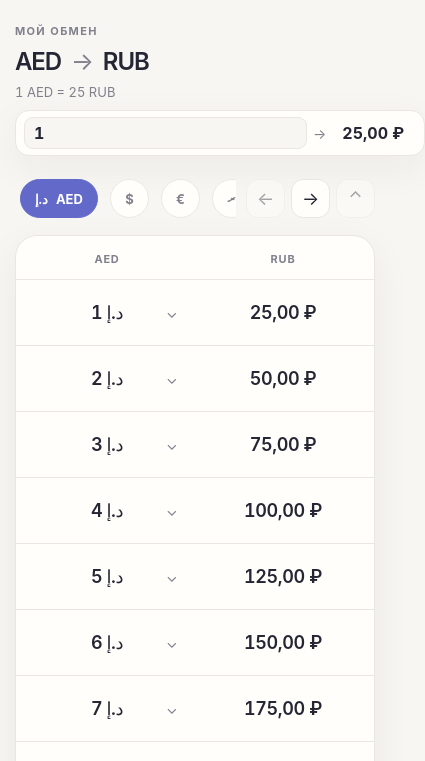
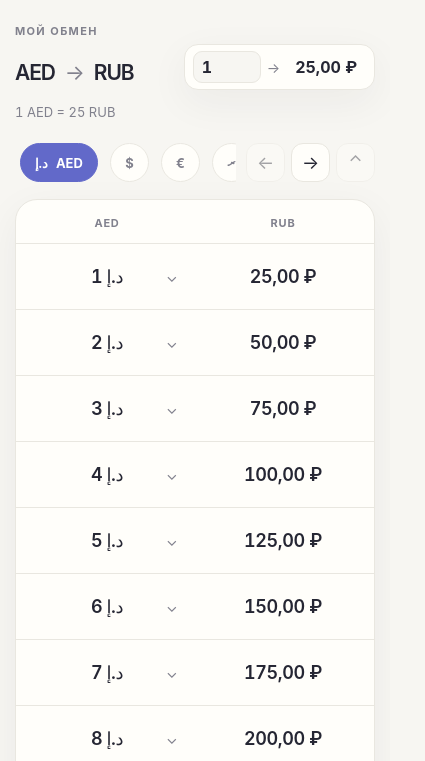
Before and after one commit to OopsPoops/exchange, a plain HTML site: page index.html in a window 390 px wide. Shown: the part 64-825 px from the top of the page, 425 px wide, since content can reach past the window. Drawn offline with Linux system fonts and the light colour scheme.

Commit message:
Update index.html

```diff
--- a/index.html
+++ b/index.html
@@ -92,8 +92,15 @@
     .theme-switch[aria-checked="true"] .theme-switch-thumb { transform: translateX(22px); }
     .theme-setting-row { display: flex; align-items: center; justify-content: space-between; gap: 16px; }
     .theme-setting-title { font-size: 14px; }
-    .intro { display: grid; grid-template-columns: repeat(2, minmax(0, 1fr)); gap: 10px 28px; align-items: center; margin: 0 0 23px; }
-    .intro-main { min-width: 0; }
+    .intro {
+      display: grid; gap: 4px 28px; align-items: center; margin: 0 0 23px;
+      grid-template-columns: repeat(2, minmax(0, 1fr));
+      grid-template-areas: "eyebrow calc" "title calc" "rate calc";
+    }
+    .intro .eyebrow { grid-area: eyebrow; }
+    .intro .pair-heading { grid-area: title; }
+    .intro .rate-note { grid-area: rate; }
+    .intro .amount-converter { grid-area: calc; justify-self: end; }
     .eyebrow { color: var(--muted); font-size: 11px; font-weight: 700; letter-spacing: .12em; text-transform: uppercase; }
     .pair-heading { display: flex; align-items: center; margin-top: 9px; }
     .pair-heading-title { margin: 0; }
@@ -172,9 +179,9 @@
       border: 1px solid var(--line); border-radius: 9px; background: var(--page);
       color: var(--ink); font-size: 14px; font-weight: 650; font-variant-numeric: tabular-nums;
     }
-    .converter-input { flex: 1; min-width: 64px; }
+    .converter-input { width: 68px; flex: none; }
     .converter-result {
-      min-width: 84px; display: flex; align-items: center;
+      min-width: 76px; display: flex; align-items: center;
       border-color: transparent; background: transparent;
       overflow: hidden; white-space: nowrap; text-overflow: ellipsis;
     }
@@ -252,10 +259,14 @@
       .table-head, .conversion-row { gap: 28px; }
       .settings-overlay { padding: max(18px, env(safe-area-inset-top)) 15px 15px; }
       .settings-card { padding: 14px; }
-      .intro { grid-template-columns: 1fr; }
-      .amount-converter { width: 100%; }
-      .converter-input { flex: 1; width: auto; }
-      .converter-input, .converter-result { padding: 0 9px; font-size: 16px; }
+      .intro {
+        grid-template-columns: minmax(0, 1fr) auto;
+        gap: 6px 12px;
+        grid-template-areas: "eyebrow eyebrow" "title calc" "rate rate";
+      }
+      .intro .amount-converter { justify-self: end; }
+      .pair-title { font-size: 21px; }
+      .converter-input, .converter-result { padding: 0 8px; font-size: 16px; }
     }
     @media (prefers-reduced-motion: reduce) {
       *, *::before, *::after { scroll-behavior: auto !important; animation-duration: .01ms !important; transition-duration: .01ms !important; }
@@ -276,7 +287,6 @@
     </header>
 
     <section class="intro" aria-labelledby="pair-heading-title">
-      <div class="intro-main">
       <div class="eyebrow">Мой обмен</div>
       <div class="pair-heading">
         <h2 id="pair-heading-title" class="pair-heading-title">
@@ -284,7 +294,6 @@
         </h2>
       </div>
       <p id="rate-note" class="rate-note"></p>
-      </div>
       <section class="amount-converter" aria-label="Конвертация произвольной суммы">
         <span id="converter-source-label" class="converter-label" hidden></span>
         <input id="converter-amount" class="converter-input" type="text" inputmode="decimal" autocomplete="off" value="1" aria-label="Сумма для конвертации">
```
Lines whose indentation alone changed are shown as unchanged.
